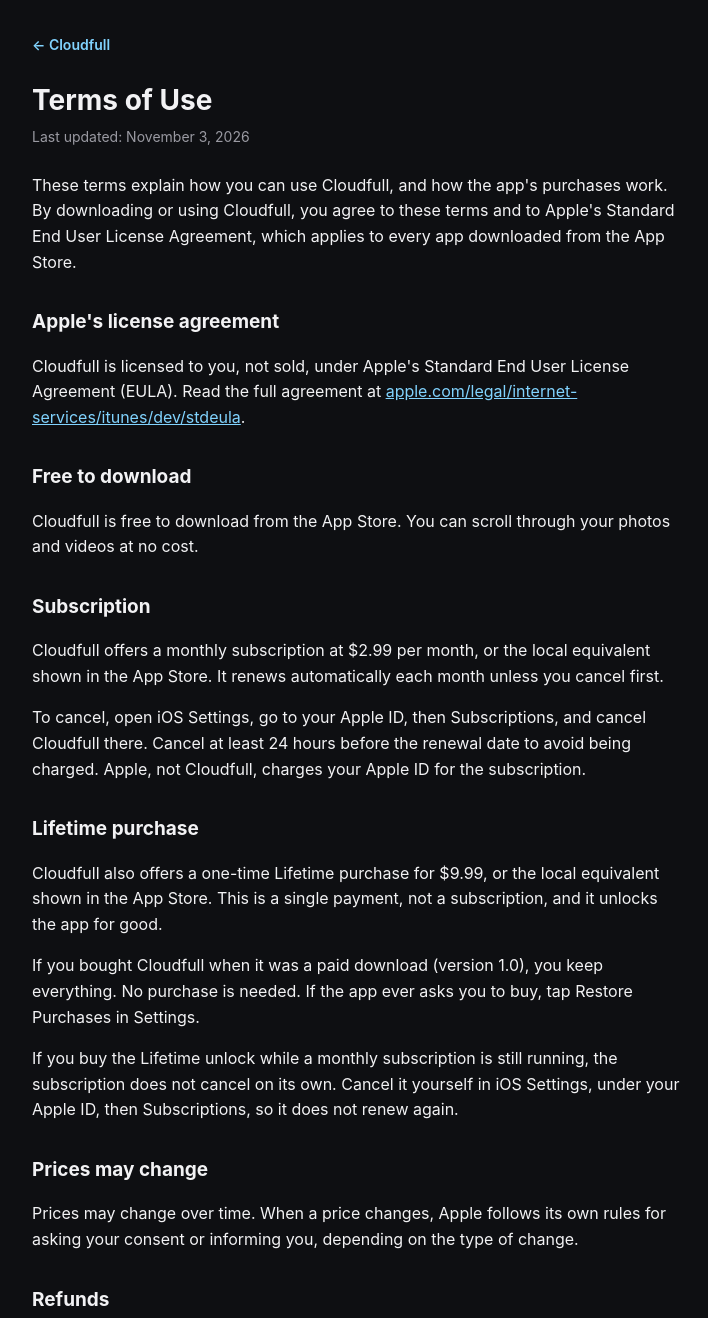
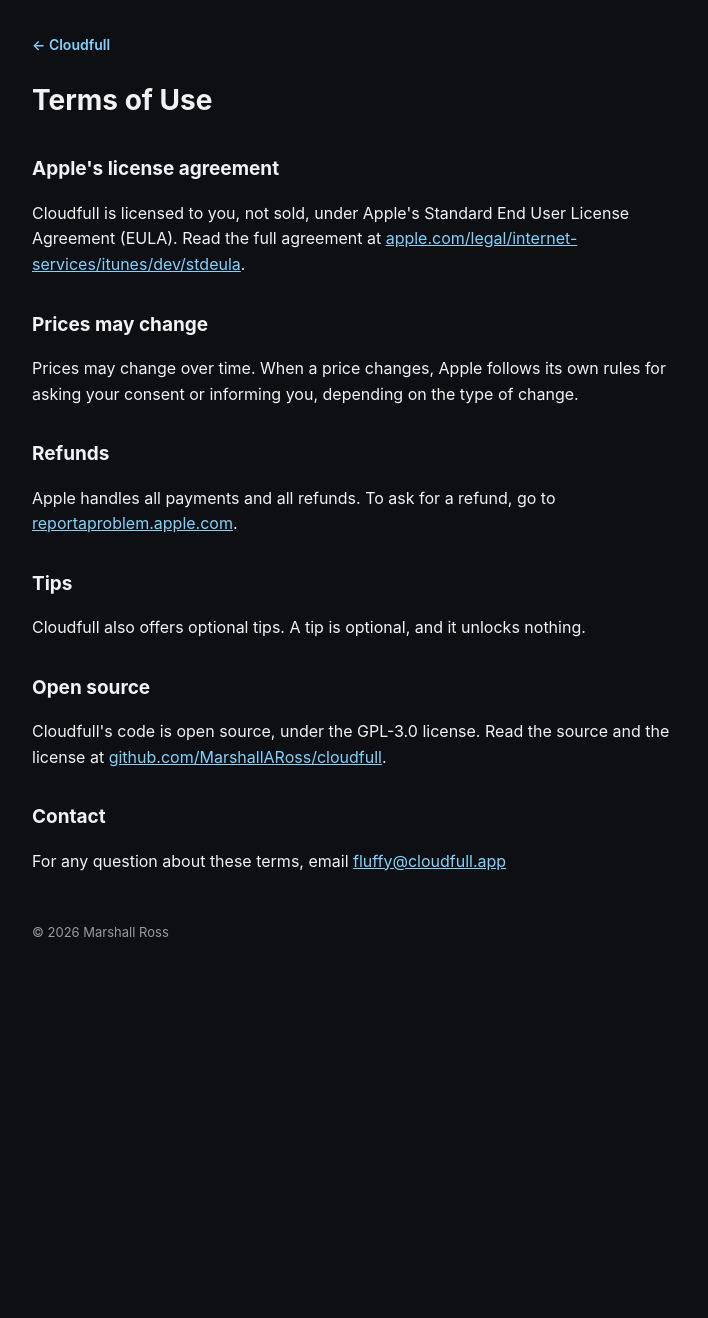
Before and after one commit to MarshallARoss/cloudfull, a plain HTML site: page docs/terms/index.html in a window 1280 px wide. Shown: the top 1318 px of the page, without its empty margins (284-992 px from the left). After the commit the page ends 1007 px from the top, so only its background shows below. Drawn offline with Linux system fonts and the light colour scheme.

Commit message:
Site: Terms keep only the needed sections; Privacy drops the no-sale and never wording
Terms: Apple's license agreement, Prices may change, Refunds, Tips, Open
source, Contact. Removed the date, the intro, Free to download, Subscription,
and Lifetime purchase.

Privacy: removed the 'do not sell / do not share' sentence and the 'collects
nothing else' sentence, 'only to improve' is now 'to improve', and 'never' is
now 'does not'.

```diff
--- a/docs/terms/index.html
+++ b/docs/terms/index.html
@@ -88,24 +88,9 @@
 <main>
   <a class="back" href="../">&larr; Cloudfull</a>
   <h1>Terms of Use</h1>
-  <p class="effective">Last updated: November 3, 2026</p>
-
-  <p>These terms explain how you can use Cloudfull, and how the app's purchases work. By downloading or using Cloudfull, you agree to these terms and to Apple's Standard End User License Agreement, which applies to every app downloaded from the App Store.</p>
 
   <h2>Apple's license agreement</h2>
   <p>Cloudfull is licensed to you, not sold, under Apple's Standard End User License Agreement (EULA). Read the full agreement at <a href="https://www.apple.com/legal/internet-services/itunes/dev/stdeula/">apple.com/legal/internet-services/itunes/dev/stdeula</a>.</p>
-
-  <h2>Free to download</h2>
-  <p>Cloudfull is free to download from the App Store. You can scroll through your photos and videos at no cost.</p>
-
-  <h2>Subscription</h2>
-  <p>Cloudfull offers a monthly subscription at $2.99 per month, or the local equivalent shown in the App Store. It renews automatically each month unless you cancel first.</p>
-  <p>To cancel, open iOS Settings, go to your Apple ID, then Subscriptions, and cancel Cloudfull there. Cancel at least 24 hours before the renewal date to avoid being charged. Apple, not Cloudfull, charges your Apple ID for the subscription.</p>
-
-  <h2>Lifetime purchase</h2>
-  <p>Cloudfull also offers a one-time Lifetime purchase for $9.99, or the local equivalent shown in the App Store. This is a single payment, not a subscription, and it unlocks the app for good.</p>
-  <p>If you bought Cloudfull when it was a paid download (version 1.0), you keep everything. No purchase is needed. If the app ever asks you to buy, tap Restore Purchases in Settings.</p>
-  <p>If you buy the Lifetime unlock while a monthly subscription is still running, the subscription does not cancel on its own. Cancel it yourself in iOS Settings, under your Apple ID, then Subscriptions, so it does not renew again.</p>
 
   <h2>Prices may change</h2>
   <p>Prices may change over time. When a price changes, Apple follows its own rules for asking your consent or informing you, depending on the type of change.</p>
```
Also changed, not shown: docs/privacy/index.html (+7 -9 lines).
